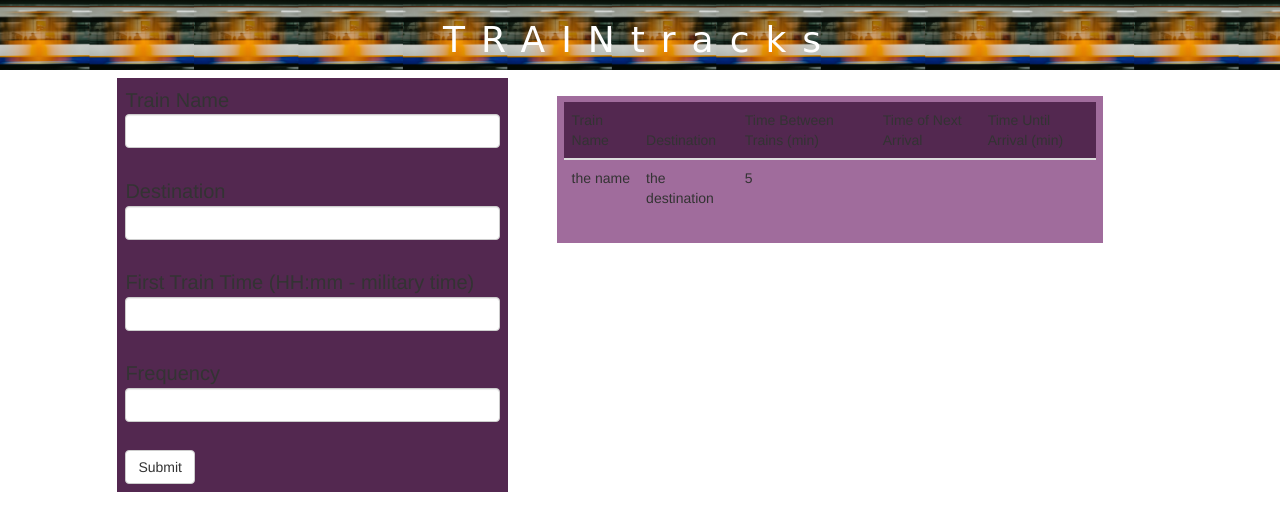
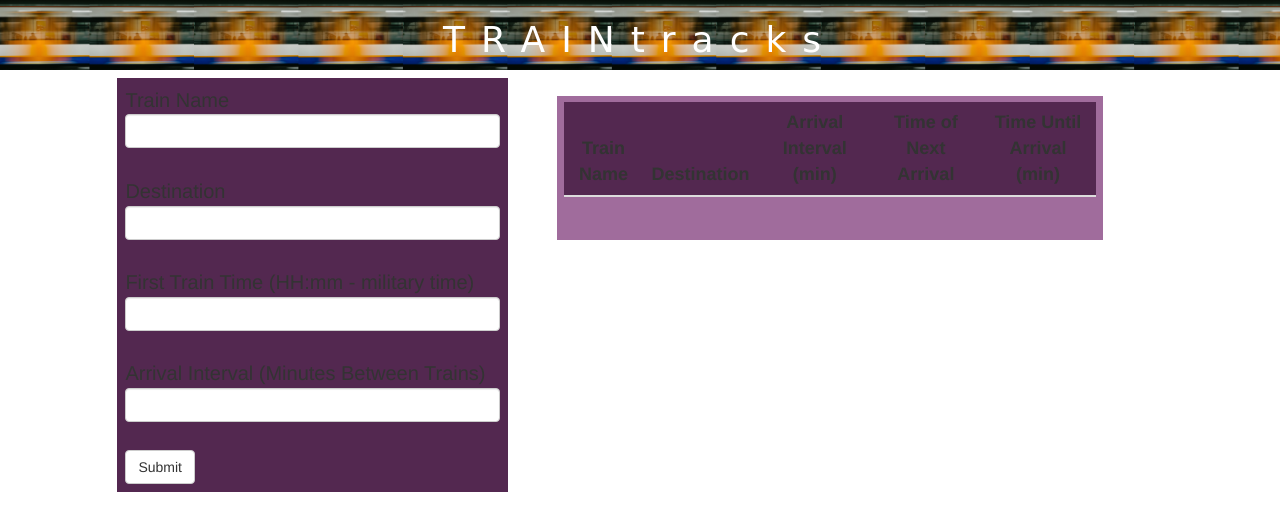
Before and after one commit to KristenManning/train-schedule, a PHP site: page / in a window 1280 px wide. Shown: the top 531 px of the page. Run offline with PHP 8.4, Linux system fonts and the light colour scheme; lists and menus that the app fills with data are empty; some libraries are stand-ins or nearby versions; some web fonts are replaced.

Commit message:
Clarified language in inputs and column labels

```diff
--- a/assets/css/style.css
+++ b/assets/css/style.css
@@ -18,8 +18,13 @@ p{
 
 thead{
 	background-color: #532850;
+	font-size: 18px;
+	font-weight: bold;
+	margin:none;
 }
-
+th{
+	text-align: center;
+}
 .title{
 	font-size: 80px;
 	line-height: 130px;
--- a/index.html
+++ b/index.html
@@ -40,7 +40,7 @@
         First Train Time (HH:mm - military time)
         <input type="text" class="form-control" id="u_first_time">
         <br>
-        Frequency
+        Arrival Interval (Minutes Between Trains)
         <input type="text" class="form-control" id="u_frequency">
         <br>
         <button class="btn btn-default" type="submit">
@@ -55,16 +55,16 @@
           <tr>
             <th>Train Name</th>
             <th>Destination</th>
-            <th>Time Between Trains (min)</th>
+            <th>Arrival Interval (min)</th>
             <th>Time of Next Arrival</th>
             <th>Time Until Arrival (min)</th>
           </tr>
         </thead>
         <tbody>
           <tr>
-            <td>the name</td>
-            <td>the destination</td>
-            <td>5</td>
+            <td></td>
+            <td></td>
+            <td></td>
             <td></td>
             <td></td>
           </tr>
```
Also changed, not shown: api_test.html (added, +30 -0 lines).
